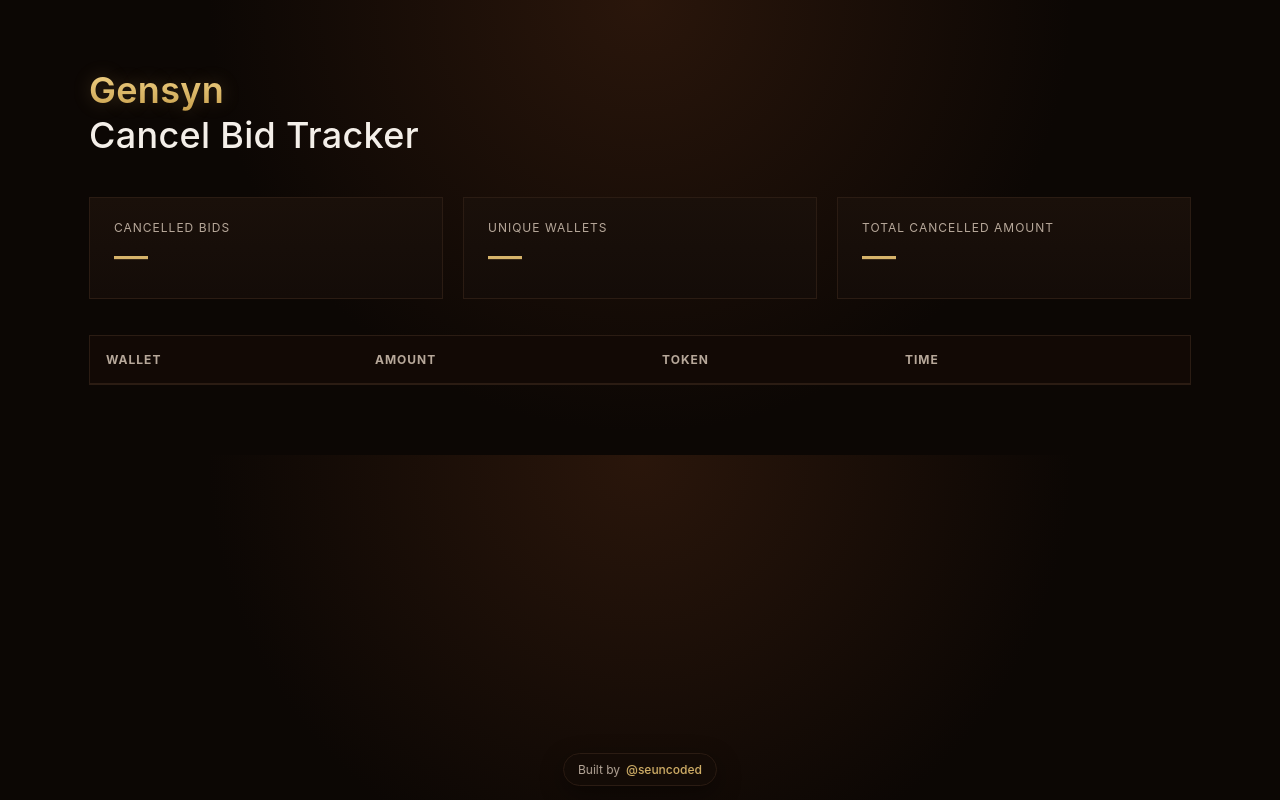
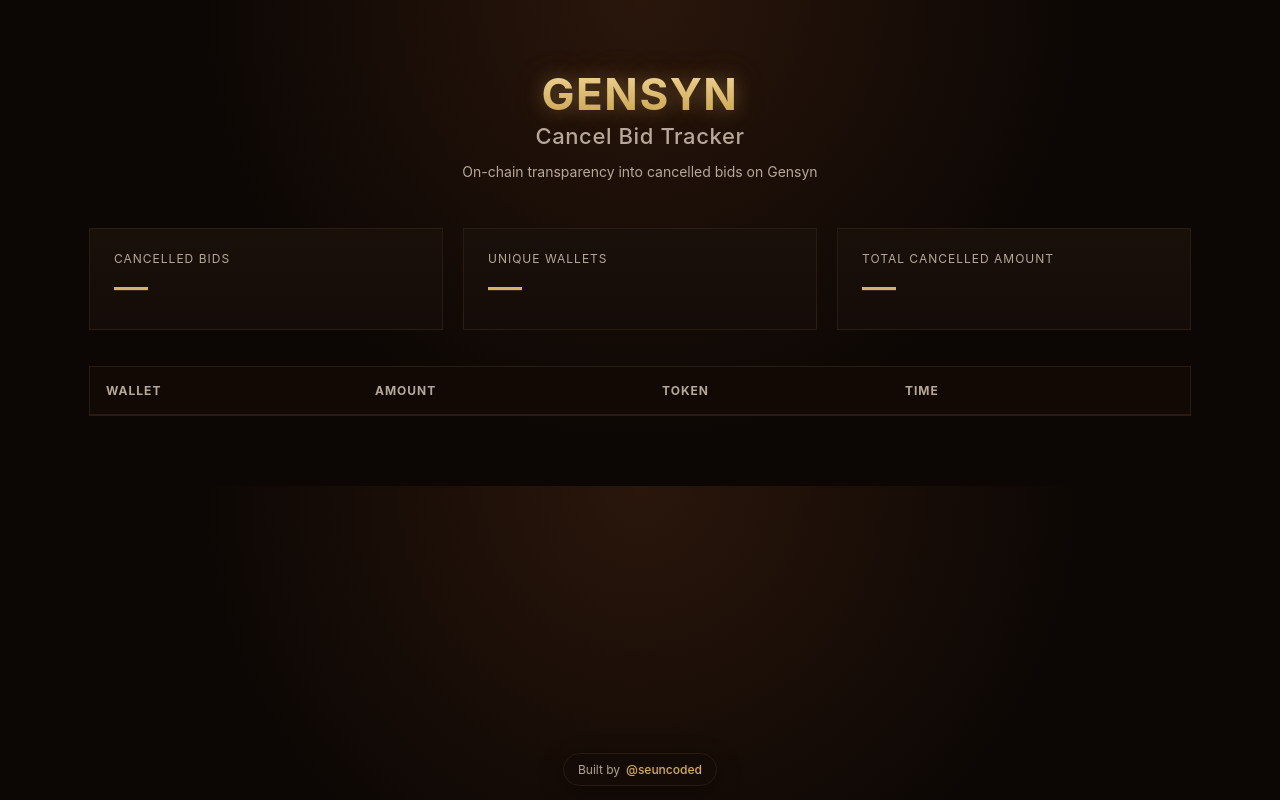
Before and after one commit to Seuncoded/gensyn-bid-tracker, a website: page index.html in a window 1280 px wide. Drawn offline with Linux system fonts and the light colour scheme; no server answers.

```diff
--- a/index.html
+++ b/index.html
@@ -379,6 +379,65 @@
   }
 }
 
+/* ===== Centered Header ===== */
+.header.centered {
+  text-align: center;
+  margin-bottom: 48px;
+}
+
+/* ===== Title Styling ===== */
+.title {
+  margin: 0;
+  line-height: 1.1;
+}
+
+.title .brand {
+  display: block;
+  font-size: 44px;
+  font-weight: 700;
+  letter-spacing: 1.5px;
+
+  background: linear-gradient(180deg, #f6dda0, #caa24e);
+  -webkit-background-clip: text;
+  -webkit-text-fill-color: transparent;
+
+  text-shadow:
+    0 0 18px rgba(214, 179, 106, 0.35),
+    0 0 40px rgba(214, 179, 106, 0.15);
+}
+
+.title .rest {
+  display: block;
+  margin-top: 6px;
+  font-size: 22px;
+  font-weight: 500;
+  color: var(--text-muted);
+  letter-spacing: 0.6px;
+}
+
+/* ===== Subtitle ===== */
+.subtitle {
+  margin-top: 14px;
+  font-size: 14px;
+  color: var(--text-muted);
+}
+
+/* ===== Mobile Refinement ===== */
+@media (max-width: 700px) {
+  .title .brand {
+    font-size: 38px;
+    letter-spacing: 1.2px;
+  }
+
+  .title .rest {
+    font-size: 20px;
+  }
+
+  .subtitle {
+    font-size: 13px;
+  }
+}
+
 
   </style>
 </head>
@@ -386,15 +445,16 @@
 <body>
   <div class="container">
 
-    <header class="header">
+   <header class="header centered">
   <h1 class="title">
-    <span class="brand">Gensyn</span>
+    <span class="brand">GENSYN</span>
     <span class="rest">Cancel Bid Tracker</span>
   </h1>
   <p class="subtitle">
-
+    On-chain transparency into cancelled bids on Gensyn
   </p>
 </header>
+
 
 
    <section class="stats">
```
